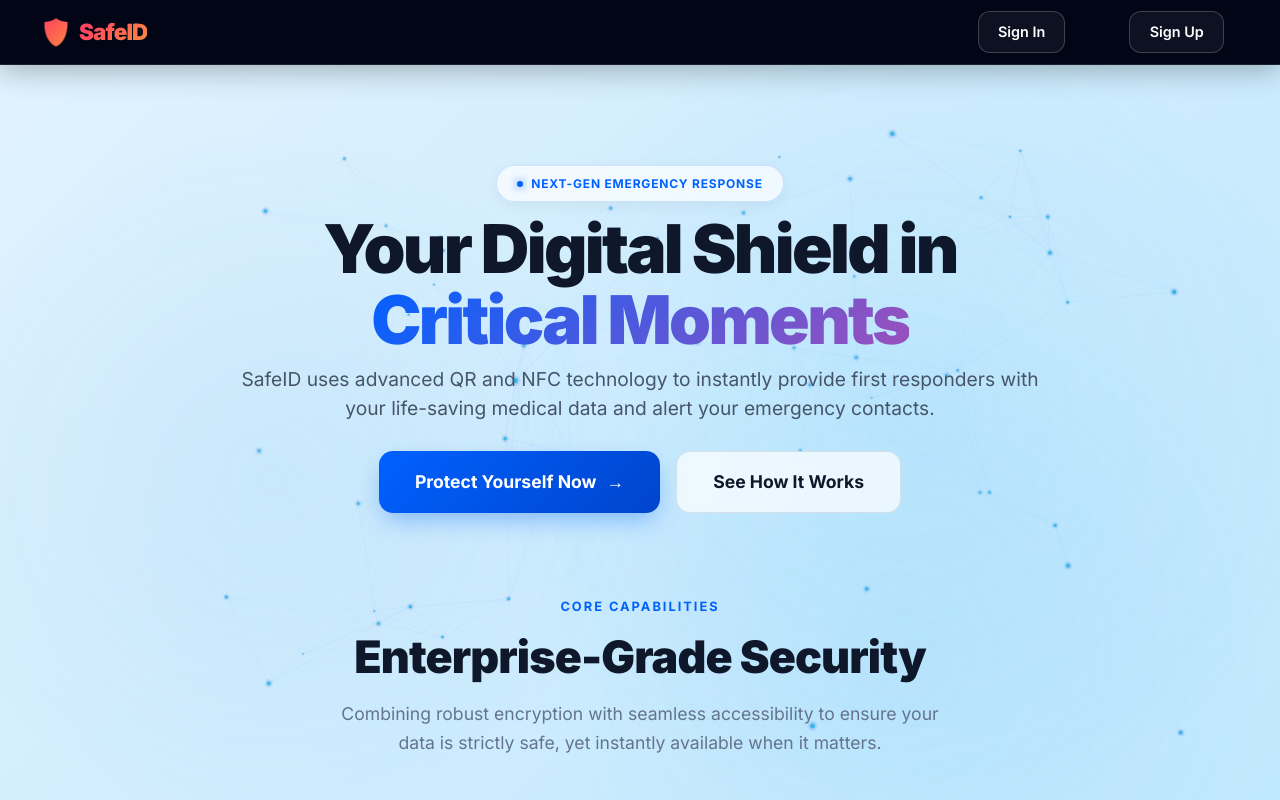
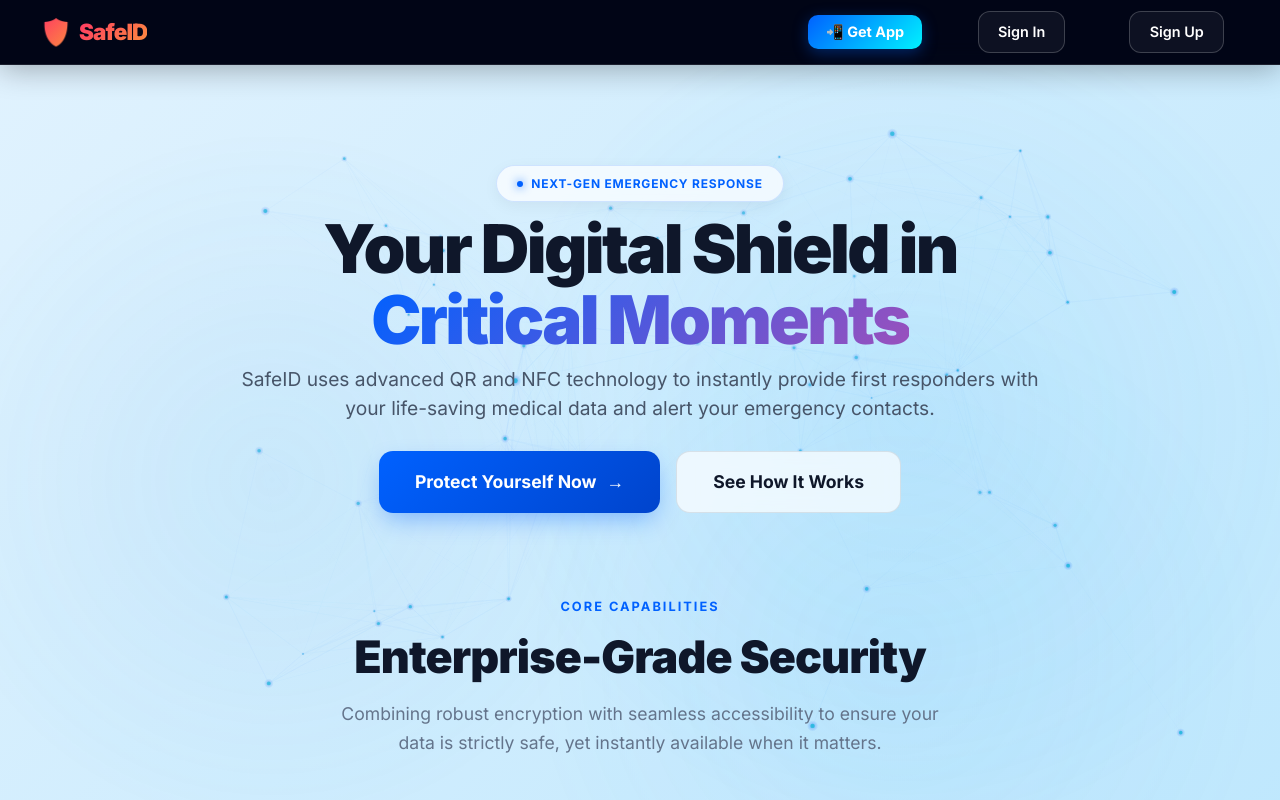
Before and after one commit to nishant8g/safeid-project, a React (Vite) app in the folder frontend/: page / in a window 1280 px wide. Shown: the top 800 px of the page. Built offline with nearby package versions, Linux system fonts and the light colour scheme; no server answers.

Commit message:
feat: always-visible Get App button with install instruction modal

```diff
--- a/frontend/src/components/Navbar.jsx
+++ b/frontend/src/components/Navbar.jsx
@@ -35,8 +35,6 @@ export default function Navbar() {
 
   const isActive = (path) => location.pathname === path ? 'active' : '';
 
-  const isPublicLightPage = ['/', '/login', '/register'].includes(location.pathname);
-
   return (
     <nav className="navbar">
       <div className="navbar-inner">
@@ -70,33 +68,19 @@ export default function Navbar() {
               <Link to="/history" className={`nav-link ${isActive('/history')}`} onClick={() => setMobileOpen(false)}>
                 📋 History
               </Link>
-
-              {deferredPrompt && (
-                <button className="nav-link install-btn" onClick={handleInstallClick} style={{ color: 'var(--accent-blue)', fontWeight: 'bold' }}>
-                  📲 Get Mobile App
-                </button>
-              )}
+              <GetAppButton deferredPrompt={deferredPrompt} onInstall={handleInstallClick} />
               <button className="nav-link" onClick={() => { logout(); setMobileOpen(false); }}>
                 🚪 Logout
               </button>
             </>
           ) : (
             <div className="navbar-unauth-links">
-              {deferredPrompt && (
-                <button className="btn-nav-outline" onClick={handleInstallClick} style={{ marginRight: '1rem' }}>
-                  📲 Get App
-                </button>
-              )}
-
+              <GetAppButton deferredPrompt={deferredPrompt} onInstall={handleInstallClick} />
               <Link to="/login" onClick={() => setMobileOpen(false)}>
-                <span className="btn-nav-outline">
-                  Sign In
-                </span>
+                <span className="btn-nav-outline">Sign In</span>
               </Link>
               <Link to="/register" onClick={() => setMobileOpen(false)}>
-                <span className="btn-nav-outline">
-                  Sign Up
-                </span>
+                <span className="btn-nav-outline">Sign Up</span>
               </Link>
             </div>
           )}
@@ -105,3 +89,99 @@ export default function Navbar() {
     </nav>
   );
 }
+
+// Always-visible Get App button with smart fallback modal
+function GetAppButton({ deferredPrompt, onInstall }) {
+  const [showModal, setShowModal] = useState(false);
+
+  const handleClick = () => {
+    if (deferredPrompt) {
+      onInstall();
+    } else {
+      setShowModal(true);
+    }
+  };
+
+  return (
+    <>
+      <button
+        onClick={handleClick}
+        style={{
+          background: 'linear-gradient(135deg, #0061ff, #00f2ff)',
+          color: '#fff',
+          border: 'none',
+          borderRadius: '10px',
+          padding: '0.5rem 1.1rem',
+          fontWeight: '700',
+          fontSize: '0.9rem',
+          cursor: 'pointer',
+          marginRight: '0.5rem',
+          boxShadow: '0 4px 15px rgba(0, 97, 255, 0.35)',
+          display: 'flex',
+          alignItems: 'center',
+          gap: '0.4rem',
+          transition: 'transform 0.2s, box-shadow 0.2s',
+        }}
+        onMouseEnter={e => { e.currentTarget.style.transform = 'translateY(-2px)'; e.currentTarget.style.boxShadow = '0 6px 20px rgba(0,97,255,0.5)'; }}
+        onMouseLeave={e => { e.currentTarget.style.transform = 'translateY(0)'; e.currentTarget.style.boxShadow = '0 4px 15px rgba(0, 97, 255, 0.35)'; }}
+      >
+        📲 Get App
+      </button>
+
+      {showModal && (
+        <div
+          onClick={() => setShowModal(false)}
+          style={{
+            position: 'fixed', inset: 0, background: 'rgba(0,0,0,0.6)',
+            zIndex: 9999, display: 'flex', alignItems: 'center', justifyContent: 'center',
+            backdropFilter: 'blur(6px)',
+          }}
+        >
+          <div
+            onClick={e => e.stopPropagation()}
+            style={{
+              background: '#0d1322', border: '1px solid rgba(0,242,255,0.25)',
+              borderRadius: '20px', padding: '2.5rem', maxWidth: '400px', width: '90%',
+              boxShadow: '0 20px 60px rgba(0,0,0,0.6)', textAlign: 'center',
+            }}
+          >
+            <div style={{ fontSize: '3rem', marginBottom: '1rem' }}>📲</div>
+            <h3 style={{ color: '#fff', fontWeight: '800', marginBottom: '0.5rem' }}>Install SafeID App</h3>
+            <p style={{ color: 'rgba(255,255,255,0.6)', fontSize: '0.95rem', marginBottom: '1.5rem' }}>
+              Follow the steps below to install SafeID on your device as a native app.
+            </p>
+
+            <div style={{ textAlign: 'left', background: 'rgba(255,255,255,0.05)', borderRadius: '12px', padding: '1.25rem', marginBottom: '1.5rem' }}>
+              <p style={{ color: '#00f2ff', fontWeight: '700', marginBottom: '0.75rem' }}>📱 On Android (Chrome):</p>
+              <ol style={{ color: 'rgba(255,255,255,0.75)', paddingLeft: '1.2rem', lineHeight: '2', fontSize: '0.9rem' }}>
+                <li>Tap the <strong>⋮ menu</strong> (top right)</li>
+                <li>Tap <strong>"Add to Home Screen"</strong></li>
+                <li>Tap <strong>"Install"</strong></li>
+              </ol>
+            </div>
+
+            <div style={{ textAlign: 'left', background: 'rgba(255,255,255,0.05)', borderRadius: '12px', padding: '1.25rem', marginBottom: '1.5rem' }}>
+              <p style={{ color: '#00f2ff', fontWeight: '700', marginBottom: '0.75rem' }}>🖥️ On Desktop (Chrome/Edge):</p>
+              <ol style={{ color: 'rgba(255,255,255,0.75)', paddingLeft: '1.2rem', lineHeight: '2', fontSize: '0.9rem' }}>
+                <li>Look for the <strong>install icon (⊕)</strong> in the address bar</li>
+                <li>Click it and select <strong>"Install"</strong></li>
+              </ol>
+            </div>
+
+            <button
+              onClick={() => setShowModal(false)}
+              style={{
+                background: 'linear-gradient(135deg, #0061ff, #00f2ff)',
+                color: '#fff', border: 'none', borderRadius: '10px',
+                padding: '0.75rem 2rem', fontWeight: '700', cursor: 'pointer',
+                width: '100%', fontSize: '1rem',
+              }}
+            >
+              Got it! ✓
+            </button>
+          </div>
+        </div>
+      )}
+    </>
+  );
+}
```
